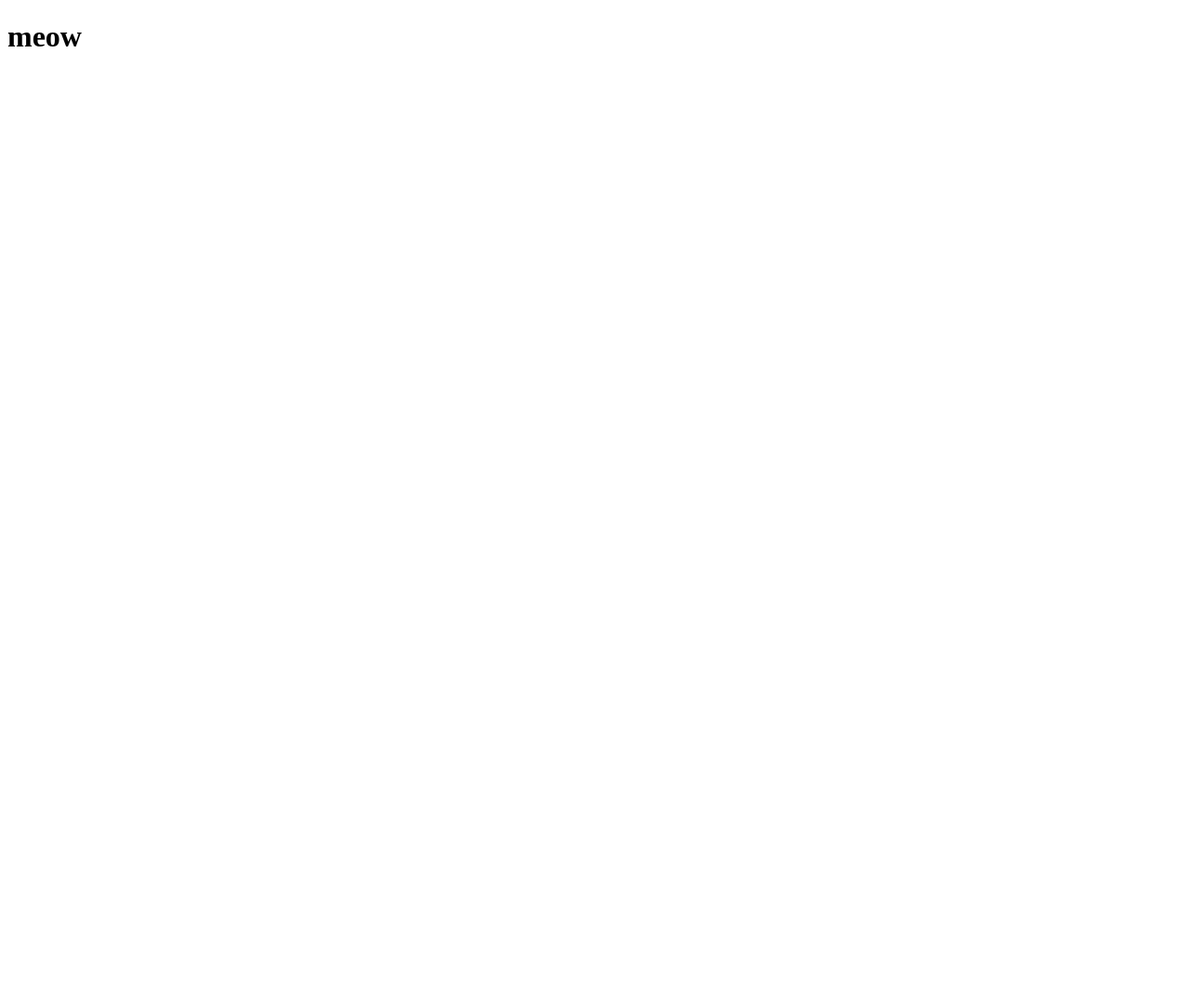
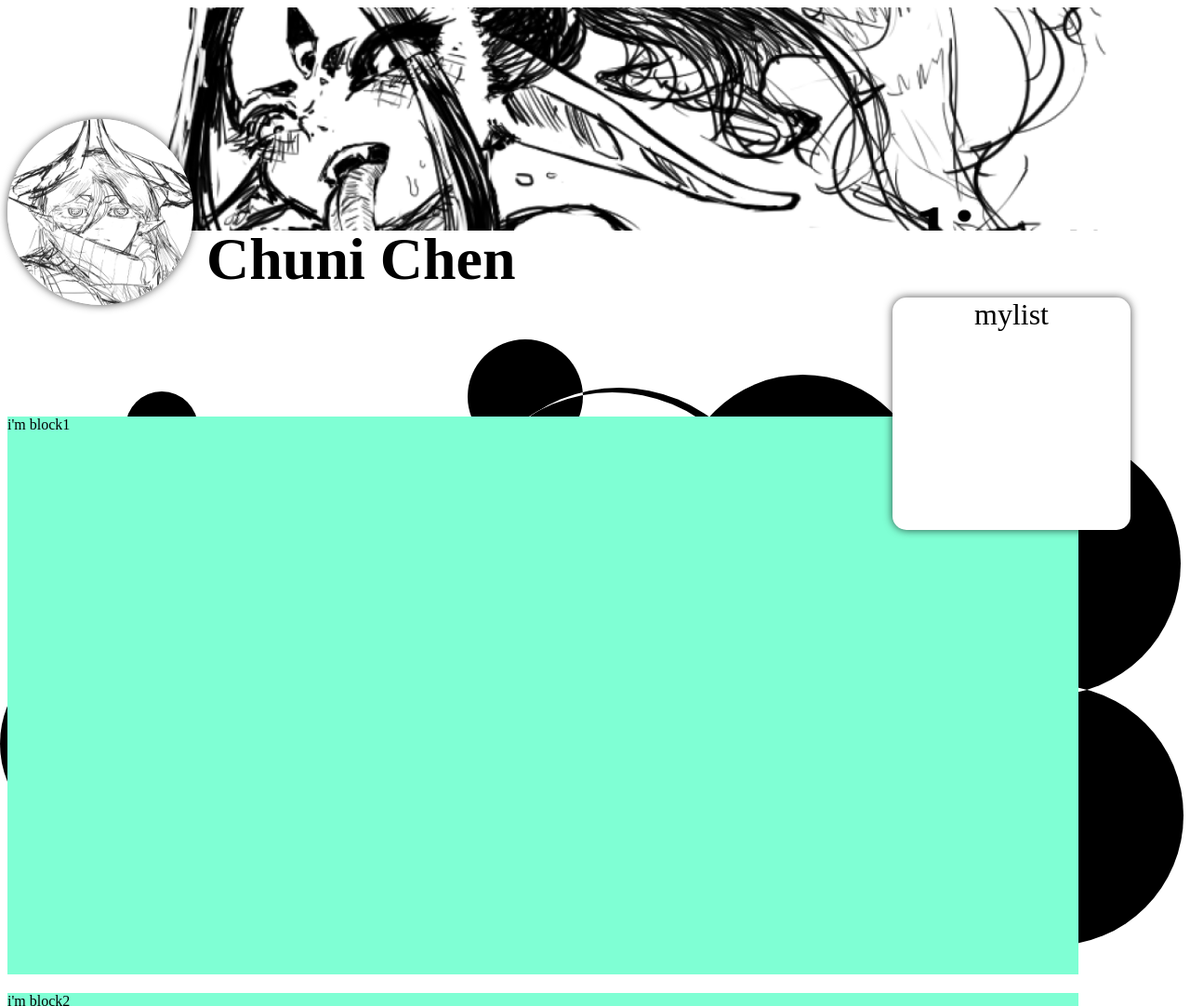
Before and after one commit to xinchen-8/xinchen-8.github.io, a plain HTML site: page index.html in a window 1280 px wide. Shown: the top 1082 px of the page at 93% size. Before the commit the page ends 800 px from the top, so only its background shows below. Drawn offline with Linux system fonts and the light colour scheme.

Commit message:
frame and dots

```diff
--- a/index.html
+++ b/index.html
@@ -1,10 +1,34 @@
 <!DOCTYPE html>
 <html>
   <head>
-    <meta charset="utf-8">
-    <title>chuni's blog</title>
+    <link rel="stylesheet" href="style.css"></link>
+
   </head>
+
+
   <body>
-    <h1>meow</h1>
+    <div class="bg-style">
+
+    </div>
+
+    <div>
+      <img class="kanban-frame" src="./kanban.png"></img>
+      <img class="avatar-frame" src="./avatar.png"></img>
+      <h1 id="title">Chuni Chen</h1>
+    </div>
+
+    <div id="section1">
+      i'm block1
+    </div>
+
+    <div id="section2">
+      i'm block2
+    </div>
+
+    <div id="list">
+      <a style="font-size:2em">mylist</a>
+    </div>
+
+    <script src="main.js"></script>
   </body>
 </html>
--- /dev/null
+++ b/main.js
@@ -0,0 +1,63 @@
+document.querySelector('.bg-style').style.backgroundColor = 'white';
+
+function RandomDots(container, numberOfDots) {
+    const containerWidth = container.offsetWidth;
+    const containerHeight = container.offsetHeight;
+    const dots = [];
+
+    for (let i = 0; i < numberOfDots; i++) {
+        const dot = document.createElement('div');
+        dot.classList.add('dot');
+
+        const x = Math.random() * containerWidth+1;
+        const y = Math.random() * containerHeight+1;
+        dot.style.left = `${x}px`;
+        dot.style.top = `${y}px`;
+
+        const r = Math.random() * 300+50;
+        dot.style.width = `${r}px`;
+        dot.style.height = `${r}px`;
+
+        dots.push({
+            element: dot,
+            x: x,
+            y: y,
+            dx: (Math.random() - 0.5) * 0.5,
+            dy: (Math.random() - 0.5) * 0.5
+        });
+
+        container.appendChild(dot);
+    }
+
+    function updateDots() {
+        dots.forEach(dot => {
+            dot.x += dot.dx;
+            dot.y += dot.dy;
+
+
+            //four border
+            if(dot.x < -parseFloat(dot.element.style.width) && dot.dx < 0){
+                dot.x = containerWidth + parseFloat(dot.element.style.width);
+            }
+            if(dot.y < -parseFloat(dot.element.style.height) && dot.dy < 0){
+                dot.y = containerHeight + parseFloat(dot.element.style.height);
+            }
+            if(dot.x > containerWidth + parseFloat(dot.element.style.width) && dot.dx > 0){
+                dot.x = -parseFloat(dot.element.style.width);
+            }
+            if(dot.y > containerHeight + parseFloat(dot.element.style.height) && dot.dy > 0)
+                dot.y = -parseFloat(dot.element.style.height);
+
+            dot.element.style.left = `${dot.x}px`;
+            dot.element.style.top = `${dot.y}px`;
+        });
+        requestAnimationFrame(updateDots);
+    }
+
+    requestAnimationFrame(updateDots);
+}
+
+window.onload = function() {
+    const container = document.querySelector('.bg-style');
+    RandomDots(container, 15);
+};
--- /dev/null
+++ b/style.css
@@ -0,0 +1,99 @@
+html {
+    scroll-behavior: smooth;
+  }
+
+  .kanban-frame{
+    position: relative;
+    width:100%;
+    display:block;
+    height: 30vh;
+    object-fit: cover;
+  }
+
+  .avatar-frame{
+    position:relative;
+    vertical-align: middle;
+    top:-120px;
+    width: 200px;
+    height:200px;
+    border-radius: 50%;
+    object-fit: cover;
+    box-shadow: 0px 0px 10px rgba(0, 0, 0, 0.7);
+  }
+
+  .bg-style{
+    position:absolute;
+    background-color: aquamarine;
+    left:0;
+    top: 31vh;
+    width: 100%;
+    height: 100%;
+    overflow: hidden;
+  }
+
+  .dot{
+    position: absolute;
+    width: 20px;
+    height: 55px;
+    background-color: rgb(255, 255, 255);
+    border-radius: 50%;
+    mix-blend-mode: difference;
+  }
+
+  #title{
+    position: absolute;
+    top: 30vh;
+    left: 220px;
+    font-size: large;
+    width: 400px;
+    white-space: pre-wrap;
+    word-break: break-word;
+    padding-top: 2px;
+    padding-left: 2px;
+    padding-right: 2px;
+    font-size: 4em;
+    font-weight:100px;
+    margin: 0px;
+    color: rgb(255, 255, 255);
+    mix-blend-mode: difference;
+  }
+
+  #list{
+    position:fixed;
+    top: 40vh;
+    right: 5vw;
+    background-color: rgb(255, 255, 255);
+    width: 20vw;
+    height: 250px;
+    text-align: center;
+    border-radius: 15px;
+    box-shadow: 0px 0px 10px rgba(0, 0, 0, 0.7);
+  }
+
+  a{
+    height: 0px;
+    border-width: 0px 0px 1px;
+    text-decoration : none
+  }
+  a:hover{
+    height: 0px;
+    color: #ffffff;
+    cursor: pointer;
+    -webkit-text-stroke: 0.5px #000000;
+    text-decoration : none
+  }
+
+  #section1{
+    height: 600px;
+    width: 90vw;
+    position:relative;
+    top: 0px;
+    background-color: aquamarine;
+  }
+  #section2{
+    height: 600px;
+    width: 90vw;
+    position: relative;
+    top: 20px;
+    background-color: aquamarine;
+  }
```
Also changed, not shown: avatar.png (added), kanban.png (added), 1 other file.
